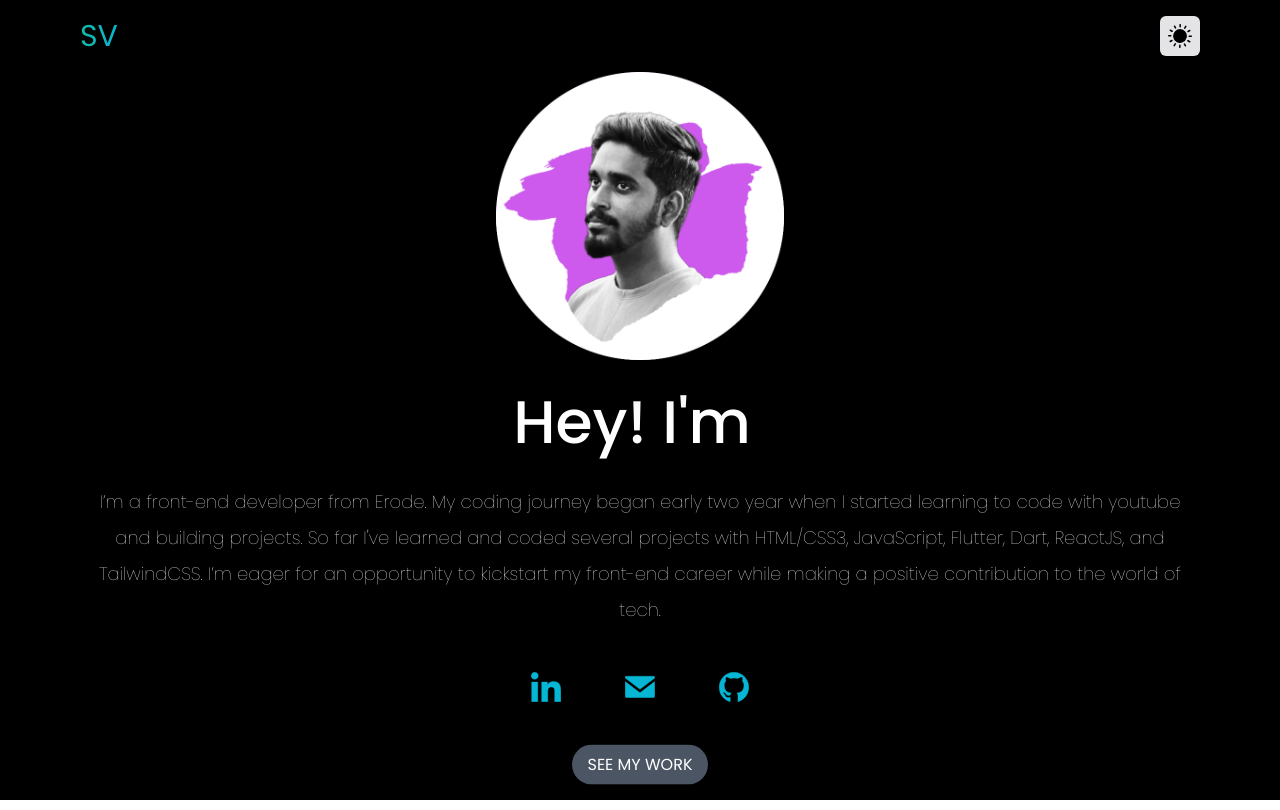
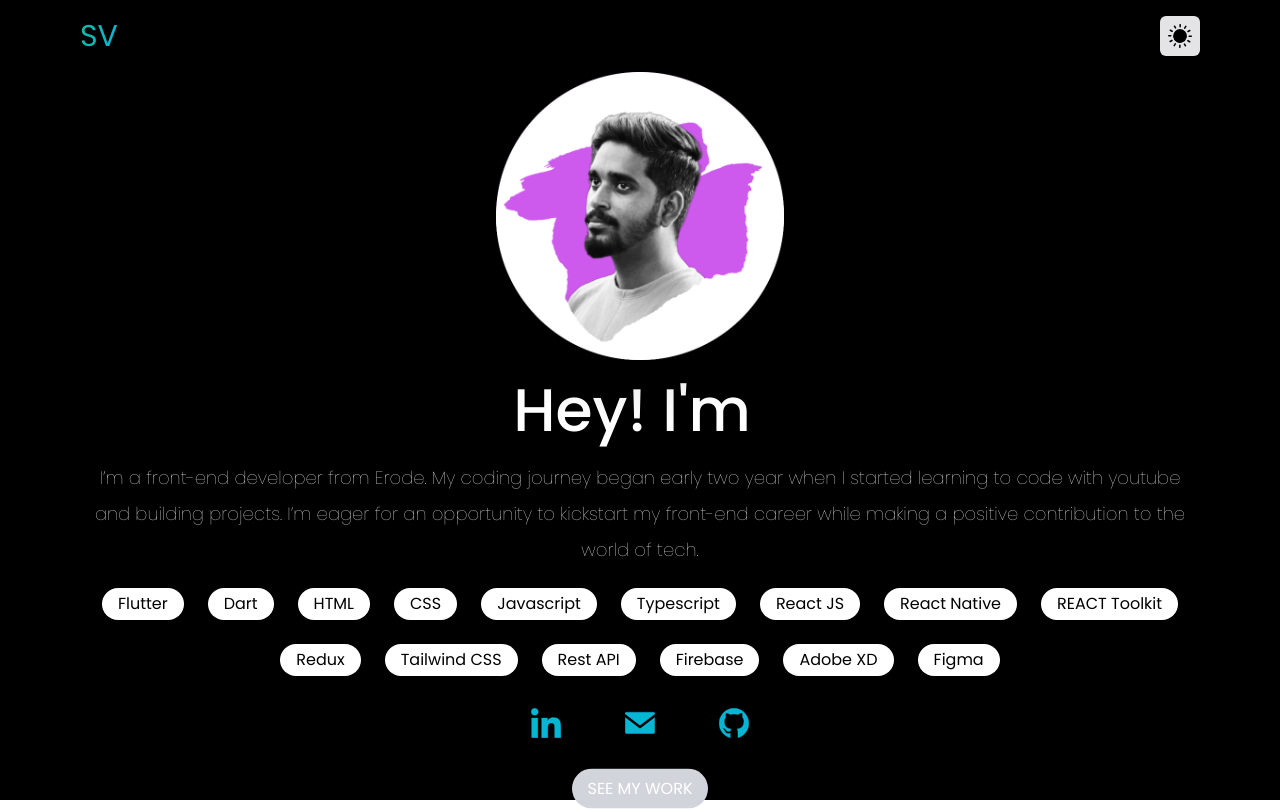
Before and after one commit to srinivash-vk/srini-portfolio, a React (Create React App) app: page / in a window 1280 px wide. Built offline with nearby package versions, Linux system fonts and the light colour scheme.

Commit message:
1. chip component add 2. knowledge chip add

```diff
--- a/src/App.tsx
+++ b/src/App.tsx
@@ -1,3 +1,4 @@
+import Chip from "./Components/Chip";
 import Icon from "./Components/IconsComp";
 import NavBar from "./Components/NavBar";
 
@@ -20,11 +21,59 @@ function App() {
     },
   ];
 
+  const chipText=[
+    {
+      text:'Flutter'
+    },
+    {
+      text:'Dart'
+    },
+    {
+      text:'HTML'
+    },
+    {
+      text:'CSS'
+    },
+    {
+      text:'Javascript'
+    },
+    {
+      text:'Typescript'
+    },
+    {
+      text:'React JS'
+    },
+    {
+      text:'React Native'
+    },
+    {
+      text:'REACT Toolkit'
+    },
+    {
+      text:'Redux'
+    },
+    {
+      text:'Tailwind CSS'
+    },
+    {
+      text:'Rest API'
+    },
+    {
+      text:'Firebase'
+    },
+    {
+      text:'Adobe XD'
+    },
+    {
+      text:'Figma'
+    },
+  ]
+
   return (
     <div className="lg:px-20 md:px-15 xs:px-8 h-screen flex flex-col bg-dark dark:bg-light text-light dark:text-dark content-center w-full">
       <NavBar />
       <div className="snap-y">
-        <div className="snap-center flex flex-col lg:h[100vh] flex-1 md:gap-y-8 xs:gap-y-4 mx-auto w-full items-center justify-center">
+        <div className="snap-center flex flex-col lg:h[100vh] flex-1 md:gap-y-5 xs:gap-y-4 mx-auto w-full items-center justify-center">
           {/* my image */}
           <div className="lg:h-[18rem] lg:w-[18rem] md:h-[15rem] md:w-[15rem] xs:h-[10rem] xs:w-[10rem] drop-shadow-2xl dark:shadow-dark rounded-full">
             <img src={require("../src/Assets/Images/profile-pic.png")} alt="myImage"/>
@@ -34,7 +83,7 @@ function App() {
             <div className="lg:text-6xl md:text-4xl xs:text-2xl font-medium">
               Hey! I'm
             </div>
-            <div className="animate-type lg:text-6xl md:text-4xl xs:text-2xl font-medium bg-gradient-to-r from-teal-500 to-cyan-500 text-transparent bg-clip-text">
+            <div className="animate-type lg:text-6xl md:text-4xl xs:text-2xl font-medium bg-gradient-to-r from-teal-600 via-teal-300 to-cyan-500 text-transparent bg-clip-text">
               Srinivash
             </div>
           </div>
@@ -42,11 +91,17 @@ function App() {
           <div className="md:text-lg xs:text-md md:leading-9 xs:leading-7 text-center lg:font-thin xs:font-normal">
             I’m a front-end developer from Erode. My coding journey began early
             two year when I started learning to code with youtube and building
-            projects. So far I've learned and coded several projects with
-            HTML/CSS3, JavaScript, Flutter, Dart, ReactJS, and TailwindCSS. I’m
+            projects. I’m
             eager for an opportunity to kickstart my front-end career while
             making a positive contribution to the world of tech.
           </div>
+          <div className="flex flex-row items-center flex-wrap justify-center gap-y-6 gap-x-6">
+          {
+            chipText.map((chipText,index)=>(
+
+              <Chip key={index} chipText={chipText.text}/>
+              ))}
+            </div>
           {/* socail media icons */}
           <div className="flex flex-row gap-x-10 items-center">
             {mediaIcons.map((icons) => (
@@ -60,7 +115,7 @@ function App() {
               </div>
             ))}
           </div>
-          <button className=" animate-bounce text-light dark:text-dark px-4 py-2 rounded-full bg-gray-600 hover:bg-opacity-60">
+          <button className="text-light dark:text-dark animate-bounce px-4 py-2 rounded-full bg-gray-300 hover:bg-opacity-20">
             SEE MY WORK
           </button>
         </div>
--- /dev/null
+++ b/src/Components/Chip.tsx
@@ -0,0 +1,13 @@
+interface _ChipProps{
+    chipText:string
+}
+
+
+export default function Chip(props:_ChipProps) {
+    const{chipText}=props
+    return (
+        <div className='bg-light dark:bg-dark rounded-full px-4 py-1'>
+            <div className="text-dark dark:text-light">{chipText}</div>
+        </div>
+    )
+}
--- a/src/Components/NavBar.tsx
+++ b/src/Components/NavBar.tsx
@@ -26,8 +26,8 @@ export default function NavBar() {
   };
 
   return (
-    <div className="flex flex-row justify-between items-center py-4 bg-dark  dark:bg-light">
-      <div className="text-3xl bg-gradient-to-r from-teal-500  to-cyan-500 text-transparent bg-clip-text">
+    <div className="flex flex-row justify-between items-center py-4 bg-dark dark:bg-light">
+      <div className="cursor-default text-3xl bg-gradient-to-r from-teal-500  to-cyan-500 text-transparent bg-clip-text">
         SV
       </div>
       <div className=" transition-all duration-100" onClick={handleThemeSwitch}>
```
